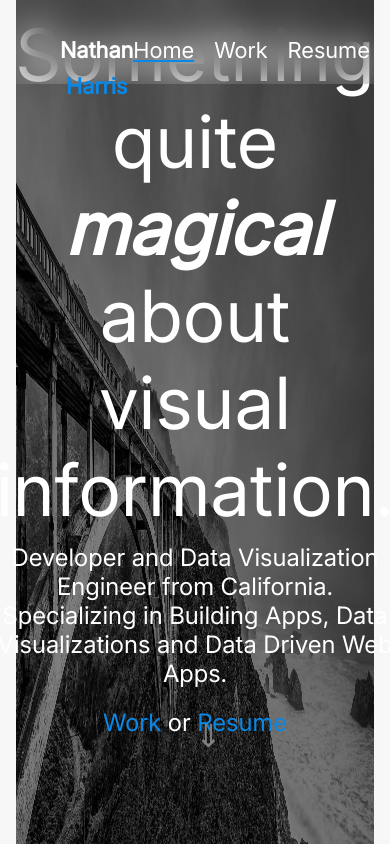
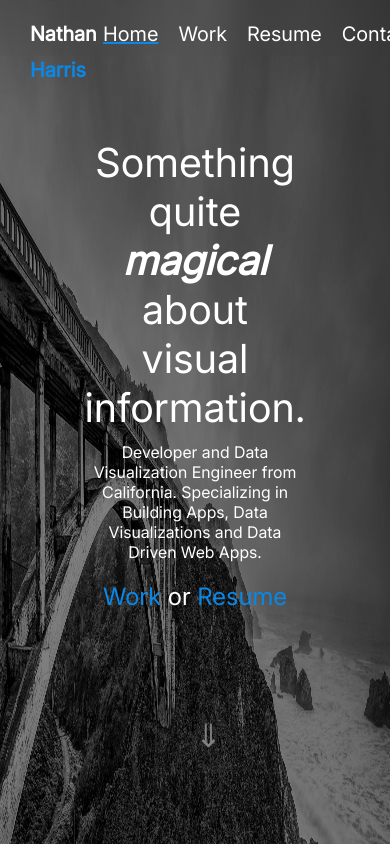
Before and after one commit to nharrisanalyst/nathanharrisinfo, a React (Vite) app: page / in a window 390 px wide. Shown: the top 844 px of the page. Built offline with nearby package versions, Linux system fonts and the light colour scheme.

Commit message:
added meta tags for header position fixed

```diff
--- a/index.html
+++ b/index.html
@@ -3,7 +3,9 @@
   <head>
     <meta charset="UTF-8" />
     <link rel="icon" type="image/svg+xml" href="/vite_new.svg" />
-    <meta name="viewport" content="width=device-width, initial-scale=1.0" />
+    <meta name="viewport" content="height=device-height,
+          width=device-width, initial-scale=1.0,
+          minimum-scale=1.0">
     <title>Nathan Harris</title>
   </head>
   <body>
--- a/src/App.css
+++ b/src/App.css
@@ -39,3 +39,14 @@
 .read-the-docs {
   color: #888;
 }
+
+
+
+@media (max-width: 600px) {
+  #root {
+    margin-left: 0em;
+    margin-right:0em;
+    text-align: null;
+  }
+
+}
--- a/src/components/Header/header.css
+++ b/src/components/Header/header.css
@@ -67,5 +67,23 @@
 .name-last{
     animation: fallIn 1.5s;
     position:relative;
+}
+
+
+@media (max-width: 600px) {
+    .main-header{
+        width:100vw;
+        padding-left: 1.5em;
+        font-size:1.25em;
+        height:24px;
+        padding-top:16px;
+        text-align: left;
+        position:fixed;
+        top: 0px;
+        left: 0px;
+    };
+    .main-links{
+        display: none;
+    }
 
 }
--- a/src/pages/Home/home.css
+++ b/src/pages/Home/home.css
@@ -78,3 +78,16 @@
       transform: translateY(0px);
     }
   }
+
+  @media (max-width: 600px) {
+    .main-text-home-title{
+      font-size: 2.5em;
+      font-weight: 300;
+      margin-bottom:10px;
+  }
+
+  .main-text-home-text{
+      font-size:1.0em;
+      margin-bottom:20px;
+  }
+  }
```
